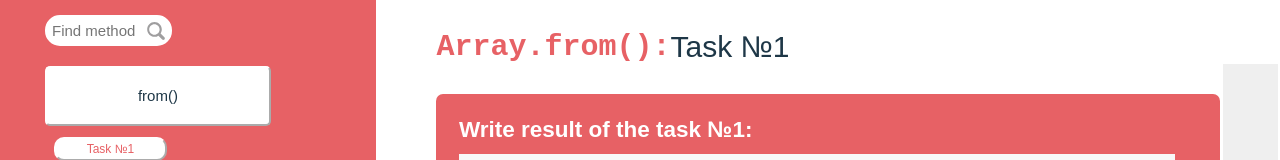
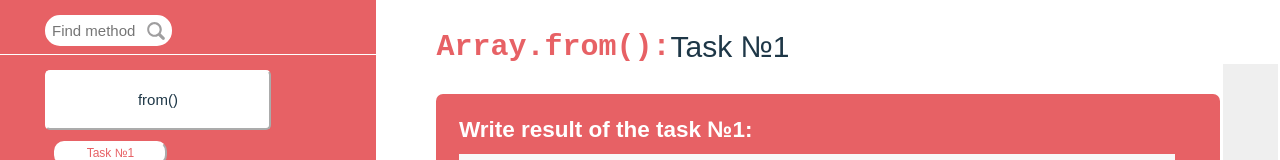
Before and after one commit to reginPekin/Methods_Learner, a React (Create React App) app: page / in a window 1280 px wide. Shown: the top 160 px of the page. Built offline with nearby package versions, Linux system fonts and the light colour scheme.

Commit message:
inputText bounding strip + fustify in center

```diff
--- a/src/Components/MethodsList/MethodsList.module.css
+++ b/src/Components/MethodsList/MethodsList.module.css
@@ -15,6 +15,7 @@
   top: 0;
   width: 100%;
   background-color: var(--red);
+  border-bottom: 1px solid white;
 }
 .buttonAndFinger {
   display: flex;
@@ -71,7 +72,7 @@
   font-weight: 300;
   border-color: white;
   border-style: solid;
-  margin: 1em 1em 0.3em 3em;
+  margin: 1em 0.5em 0.5em 3em;
   font-size: 1em;
   padding: 5px;
   transition: 0.3s all ease-out;
```
